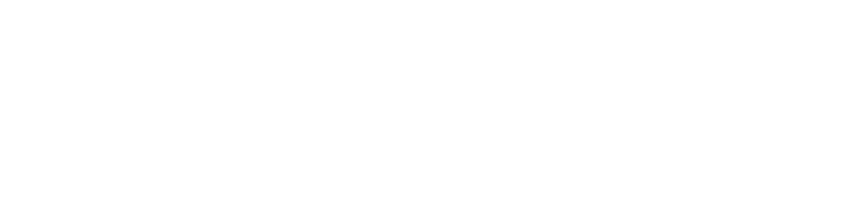
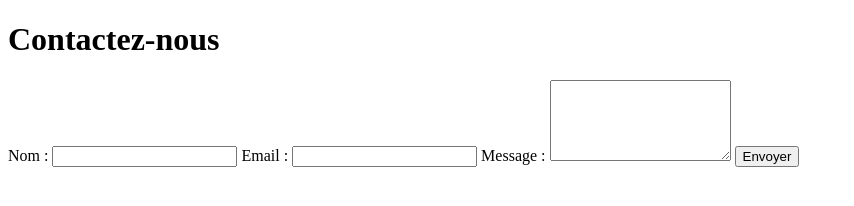
Before and after one commit to Hermacle/test_git, a plain HTML site: page index.html in a window 1280 px wide. Shown: the whole page, without its empty margins (0-854 px from the left). Drawn offline with Linux system fonts and the light colour scheme.

Commit message:
add form in index.html

```diff
--- a/index.html
+++ b/index.html
@@ -6,6 +6,20 @@
     <title>Document</title>
 </head>
 <body>
+    <h1>Contactez-nous</h1>
+
+    <form method="post" action="envoyer.php">
+      <label for="nom">Nom :</label>
+      <input type="text" id="nom" name="nom" required>
+
+      <label for="email">Email :</label>
+      <input type="email" id="email" name="email" required>
+
+      <label for="message">Message :</label>
+      <textarea id="message" name="message" rows="5" required></textarea>
+
+      <button type="submit">Envoyer</button>
+    </form>
 
 </body>
 </html>
```
